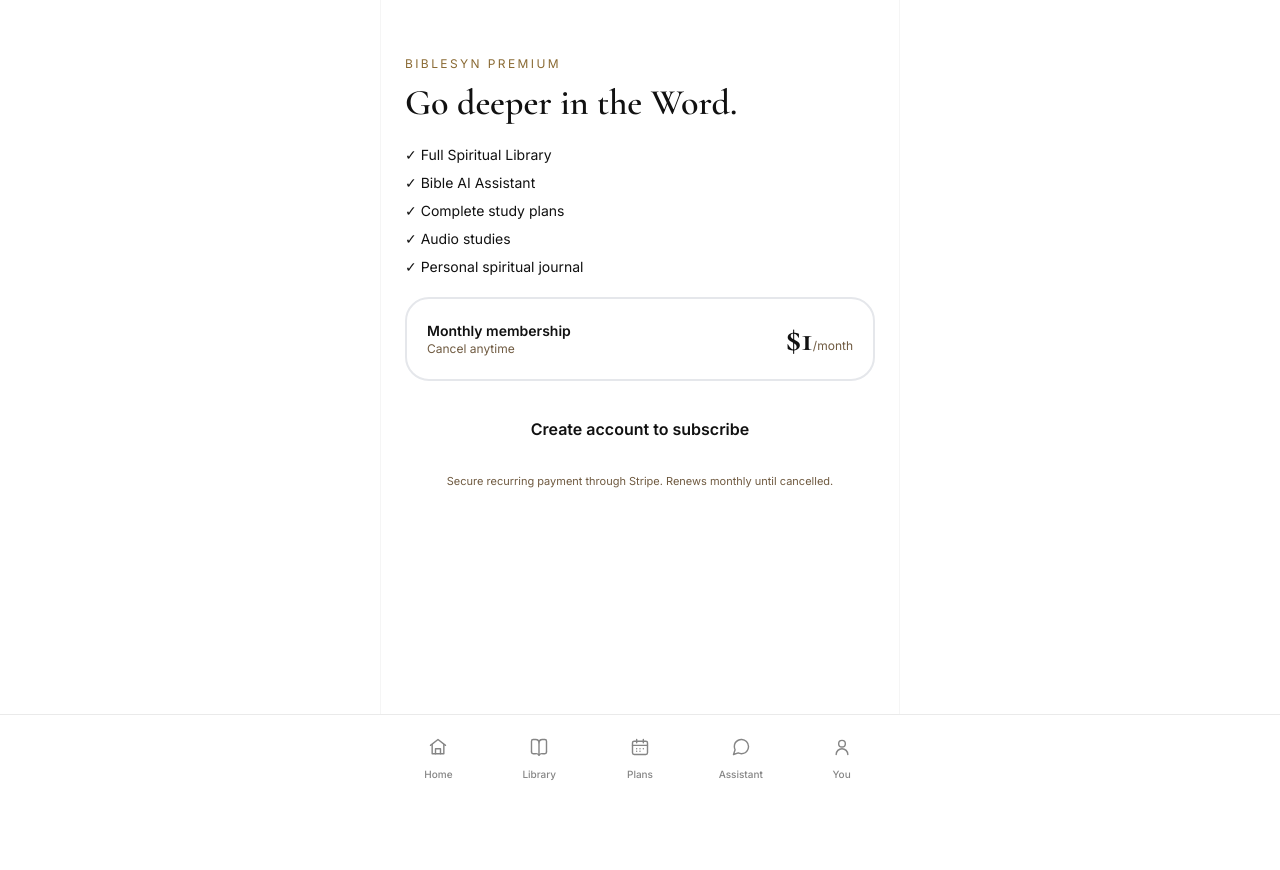
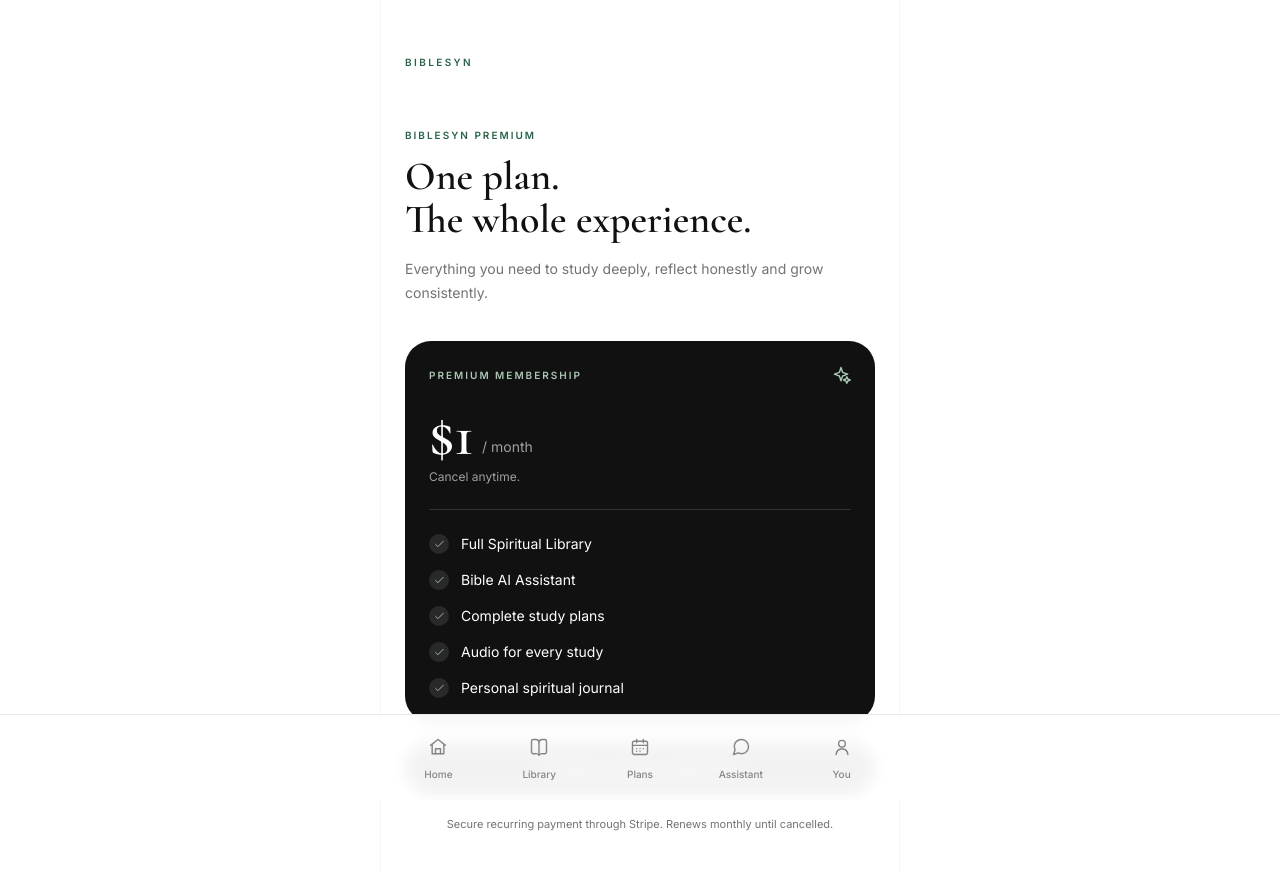
Before and after one commit to daltonfds/Biblesyn, a Next.js app: page /premium in a window 1280 px wide. Shown: the top 870 px of the page. Before the commit the page ends 800 px from the top, so only its background shows below. Built offline with nearby package versions, Linux system fonts and the light colour scheme; no server answers.

Commit message:
design: align screens with Biblesyn artifact

```diff
--- a/src/app/premium/page.tsx
+++ b/src/app/premium/page.tsx
@@ -1,14 +1,14 @@
 import Link from 'next/link';
 import {supabaseServer} from '@/lib/supabase/server';
-const FEATURES = ['Full Spiritual Library', 'Bible AI Assistant', 'Complete study plans', 'Audio studies', 'Personal spiritual journal'];
-export default async function Premium() {
-  const sb = supabaseServer();
-  const {data: {user}} = await sb.auth.getUser();
-  return (<div className="px-6 pt-14"><div className="text-xs tracking-[.2em] text-[#8A6A33]">BIBLESYN PREMIUM</div>
-    <h1 className="mb-5 mt-2 font-serif text-4xl font-semibold leading-tight">Go deeper in the Word.</h1>
-    <ul className="mb-5 space-y-2 text-sm">{FEATURES.map(f => <li key={f}>✓ {f}</li>)}</ul>
-    <div className="flex items-center justify-between rounded-3xl border-2 border-gold bg-parchment p-5"><div><div className="text-sm font-semibold">Monthly membership</div><div className="text-xs text-[#6F5A40]">Cancel anytime</div></div><div className="font-serif text-4xl font-bold">$1<span className="font-sans text-xs font-normal text-[#6F5A40]">/month</span></div></div>
-    {user ? <form action="/api/stripe/checkout" method="post" className="mt-5"><button className="h-14 w-full rounded-full bg-brown font-semibold text-ivory">Subscribe · $1/month</button></form>
-      : <Link href="/signup?next=/premium" className="mt-5 block rounded-full bg-brown py-4 text-center font-semibold text-ivory">Create account to subscribe</Link>}
-    <p className="mt-4 text-center text-[11px] text-[#6F5A40]">Secure recurring payment through Stripe. Renews monthly until cancelled.</p></div>);
+import Icon from '@/components/Icon';
+const FEATURES=['Full Spiritual Library','Bible AI Assistant','Complete study plans','Audio for every study','Personal spiritual journal'];
+export default async function Premium(){
+ const {data:{user}}=await supabaseServer().auth.getUser();
+ return <div className="px-6 pb-12 pt-12">
+  <Link href="/" className="text-[10px] font-semibold tracking-[.24em] text-green">BIBLESYN</Link>
+  <div className="mt-14"><p className="text-[10px] font-semibold uppercase tracking-[.2em] text-green">BIBLESYN PREMIUM</p><h1 className="mt-3 font-serif text-[40px] font-semibold leading-[1.08]">One plan.<br/>The whole experience.</h1><p className="mt-4 text-sm leading-6 text-muted">Everything you need to study deeply, reflect honestly and grow consistently.</p></div>
+  <div className="mt-9 rounded-[26px] bg-ink p-6 text-white"><div className="flex items-center justify-between"><span className="text-[10px] font-semibold tracking-[.2em] text-[#A9C7B4]">PREMIUM MEMBERSHIP</span><Icon name="sparkles" className="text-[#A9C7B4]"/></div><div className="mt-5 flex items-end gap-2"><span className="font-serif text-6xl font-semibold">$1</span><span className="pb-2 text-sm text-white/60">/ month</span></div><p className="mt-1 text-xs text-white/60">Cancel anytime.</p><div className="my-6 h-px bg-white/15"/><ul className="space-y-4">{FEATURES.map(f=><li key={f} className="flex items-center gap-3 text-sm"><span className="flex h-5 w-5 items-center justify-center rounded-full bg-white/10 text-[#A9C7B4]"><Icon name="check" size={13}/></span>{f}</li>)}</ul></div>
+  {user?<form action="/api/stripe/checkout" method="post" className="mt-5"><button className="h-14 w-full rounded-full bg-green px-5 text-sm font-semibold text-white transition hover:bg-[#20543B]">Subscribe · $1/month</button></form>:<Link href="/signup?next=/premium" className="mt-5 block rounded-full bg-ink py-4 text-center text-sm font-semibold text-white transition hover:bg-green">Create account to subscribe</Link>}
+  <p className="mt-5 text-center text-[11px] leading-5 text-muted">Secure recurring payment through Stripe. Renews monthly until cancelled.</p>
+ </div>;
 }
```
